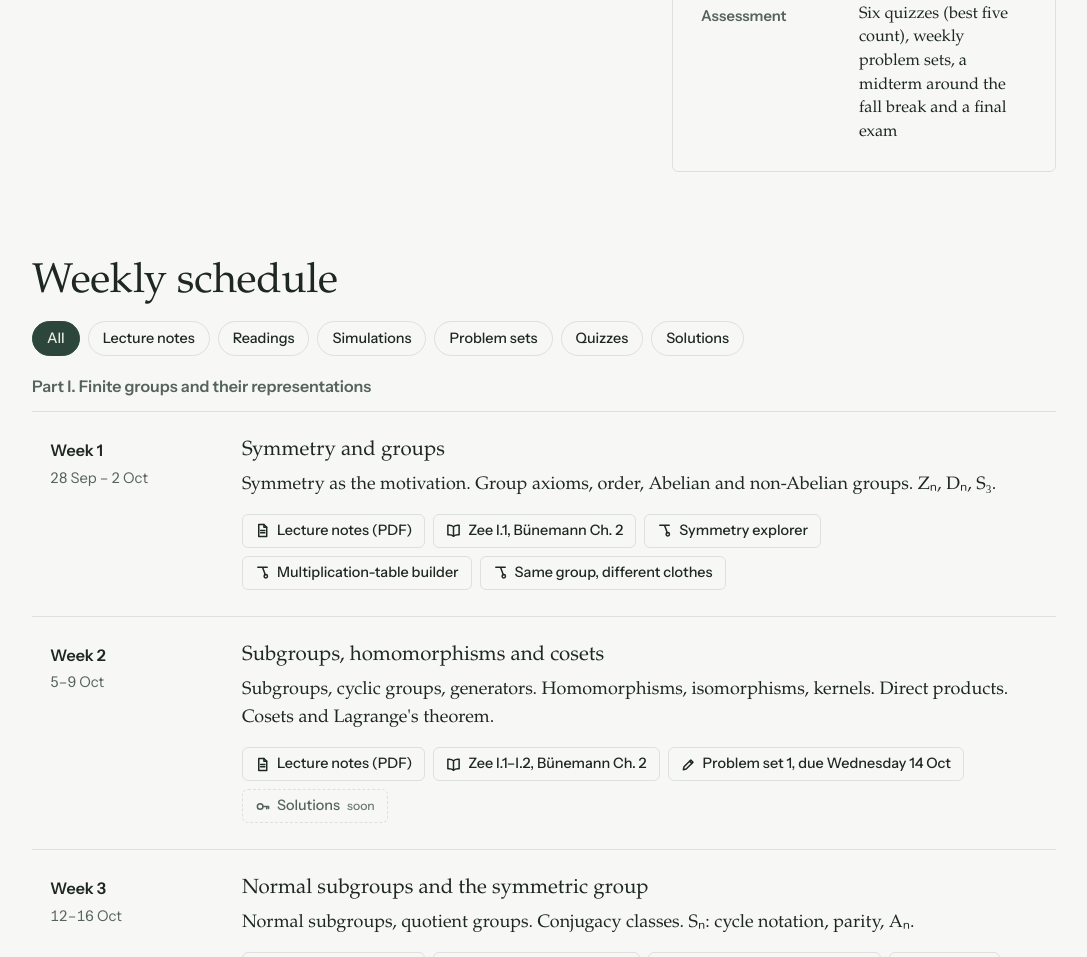
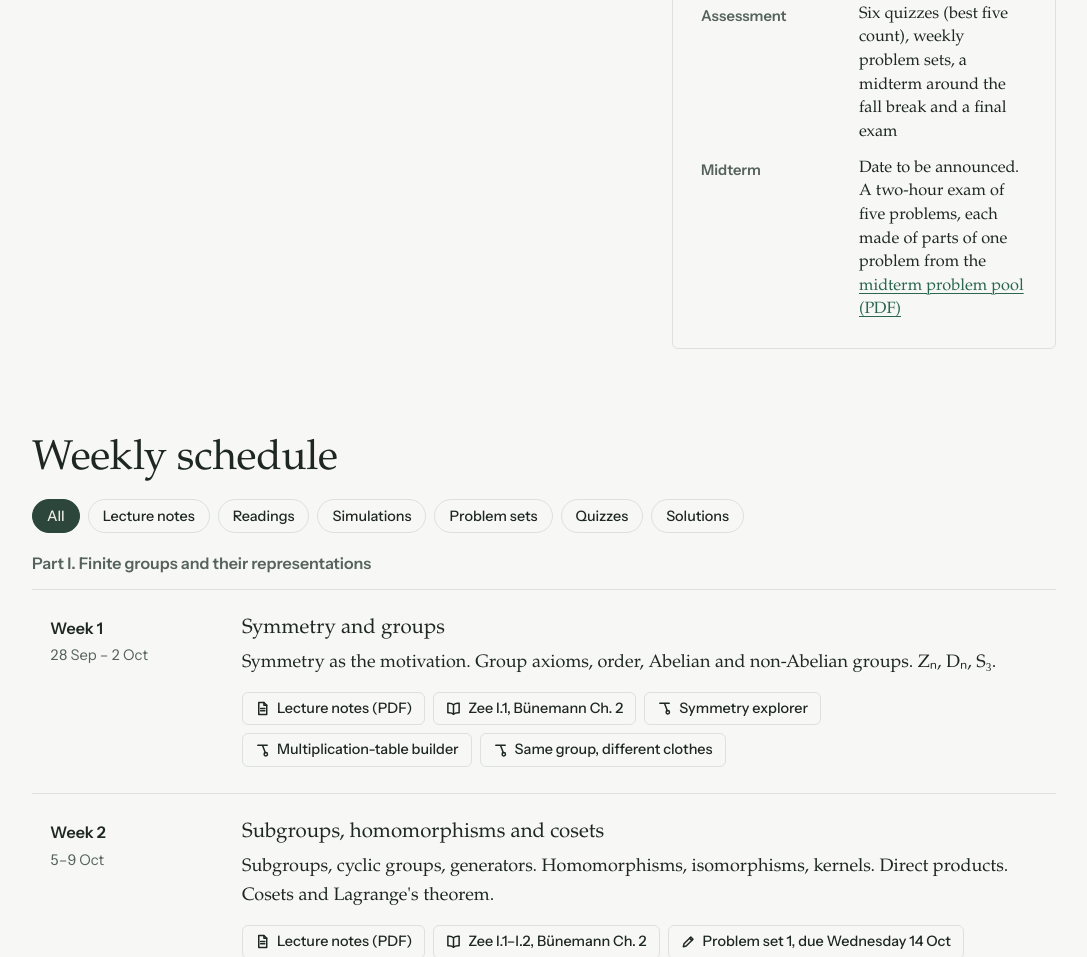
Before and after one commit to mozkanitu/mozkanitu.github.io, a plain HTML site: page teaching/group-theory/index.html in a window 1280 px wide. Shown: the part 932-1889 px from the top of the page, without its empty margins (96-1183 px from the left). Drawn offline with Linux system fonts and the light colour scheme; a web font is replaced by a local one.

Commit message:
Group theory: post the midterm problem pool (35 problems), linked from a Midterm line
The owner's checked PDF as teaching/group-theory/midterm/GT_midterm_pool.pdf,
linked from the facts list of the course page. No solutions are published.

Co-Authored-By: Claude Opus 5.5 <noreply@anthropic.com>
Claude-Session: https://claude.ai/code/session_017ePfuAEMqnQKow1RTX6cnC

```diff
--- a/teaching/group-theory/index.html
+++ b/teaching/group-theory/index.html
@@ -62,6 +62,7 @@
             <dt>Main text</dt><dd>A. Zee, <em>Group Theory in a Nutshell for Physicists</em>, Princeton, 2016</dd>
             <dt>Companion</dt><dd>J. Bünemann, <em>Group Theory in Physics</em>, Springer, 2024, for Weeks 1–7</dd>
             <dt>Assessment</dt><dd>Six quizzes (best five count), weekly problem sets, a midterm around the fall break and a final exam</dd>
+            <dt>Midterm</dt><dd>Date to be announced. A two-hour exam of five problems, each made of parts of one problem from the <a href="midterm/GT_midterm_pool.pdf">midterm problem pool (PDF)</a></dd>
           </dl>
         </div>
         <div class="sched-bar">
```
Also changed, not shown: 2 other files.
